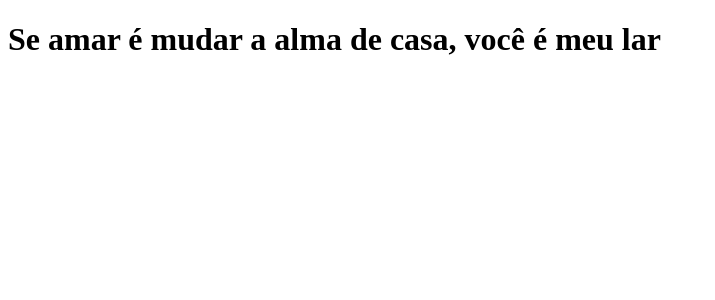
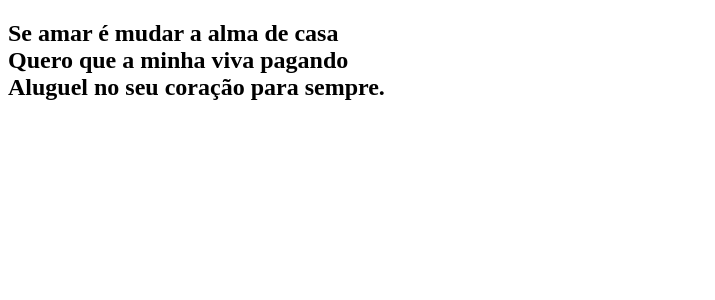
Before and after one commit to vicentejrprog/clone-tabnews, a Next.js app: page / in a window 1280 px wide. Shown: the top 300 px of the page, without its empty margins (0-715 px from the left). Built offline with nearby package versions, Linux system fonts and the light colour scheme.

Commit message:
melhorando a frase do index

```diff
--- a/pages/index.js
+++ b/pages/index.js
@@ -1,5 +1,11 @@
 function Home(){
-    return <h1>Se amar é mudar a alma de casa, você é meu lar</h1>
+    return(
+     <>
+     <h2>Se amar é mudar a alma de casa<br/>
+      Quero que a minha viva pagando<br />
+      Aluguel no seu coração para sempre.</h2>
+     </>
+    );
 }
 
 export default Home;
```
